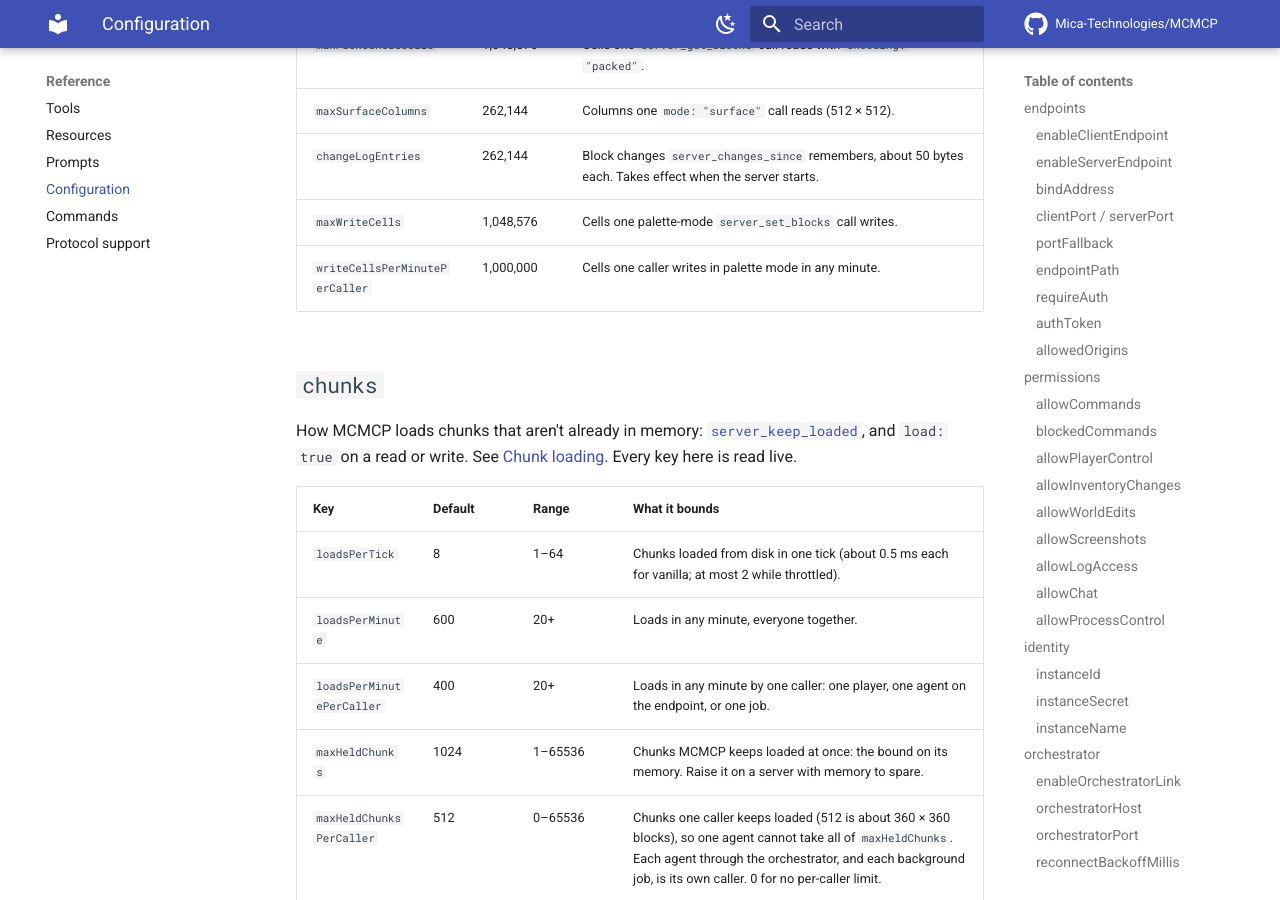
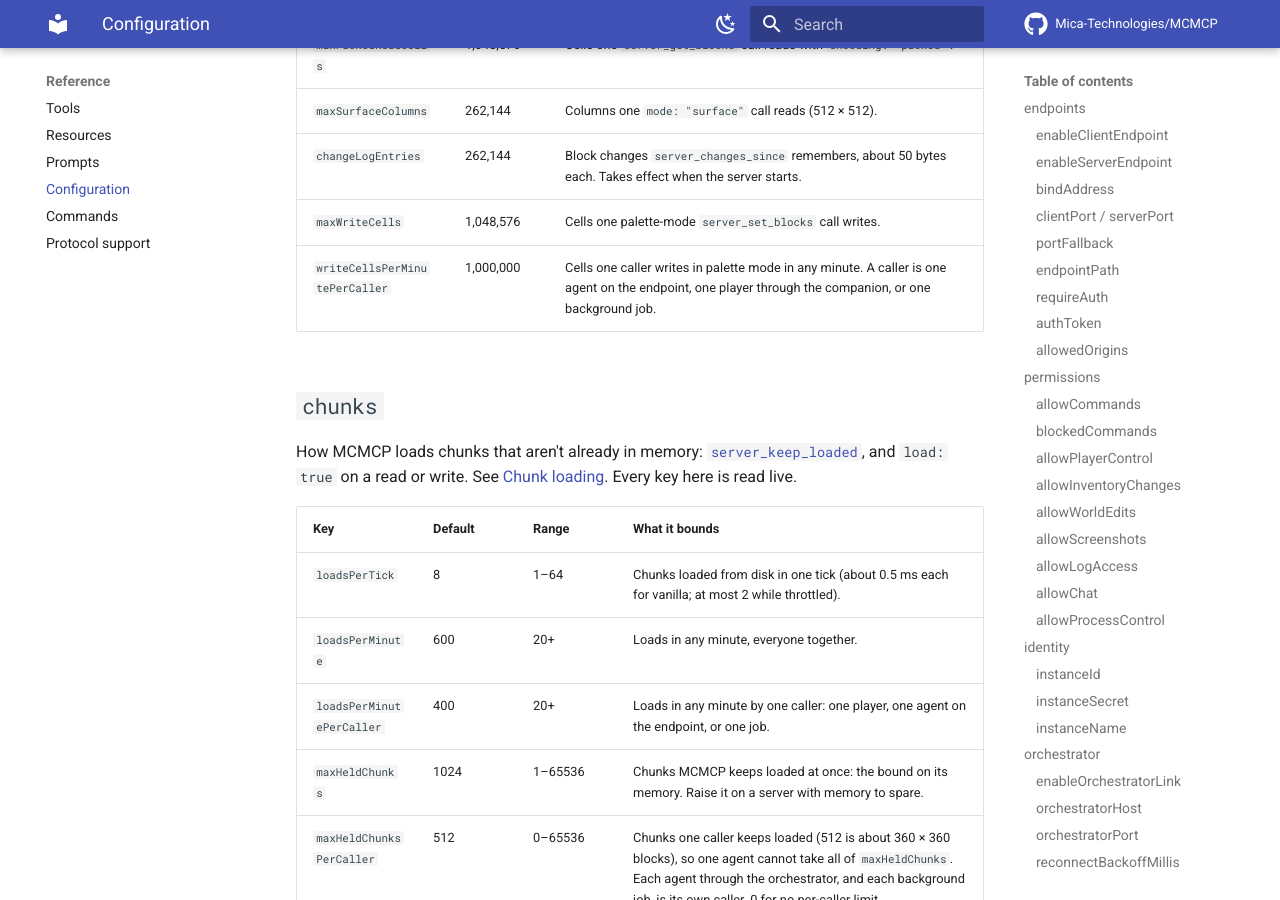
Before and after one commit to Mica-Technologies/MCMCP, an MkDocs documentation site: the page built from docs/reference/configuration.md, in a window 1280 px wide and 900 px high, scrolled down 10544 px. Built offline with MkDocs 1.6.1 and Material for MkDocs 9.7.7, drawn with Linux system fonts in a browser that asks for light colours; comment, search, counter and statistics services are not loaded.

Commit message:
Give each agent its own writes-per-minute budget
The write budget (limits.writeCellsPerMinutePerCaller) was keyed on
ChunkLoadGovernor.callerOf, which is "endpoint" for every agent on
the endpoint. Behind the orchestrator, several agents patching
neighbouring city blocks shared one million cells a minute, so one
large palette write could refuse the others' writes. This is the same
fault #121 fixed for chunk holds.

The budget is now keyed like holds: one per agent on the endpoint,
one per player through the companion, and one per background job. The
limit itself is unchanged.

Built and unit-tested. Not run with several agents at once.

Co-Authored-By: Claude Opus 5.5 <noreply@anthropic.com>

```diff
--- a/docs/reference/configuration.md
+++ b/docs/reference/configuration.md
@@ -435,7 +435,7 @@ room.
 | `maxSurfaceColumns` | 262,144 | Columns one `mode: "surface"` call reads (512 × 512). |
 | `changeLogEntries` | 262,144 | Block changes `server_changes_since` remembers, about 50 bytes each. Takes effect when the server starts. |
 | `maxWriteCells` | 1,048,576 | Cells one palette-mode `server_set_blocks` call writes. |
-| `writeCellsPerMinutePerCaller` | 1,000,000 | Cells one caller writes in palette mode in any minute. |
+| `writeCellsPerMinutePerCaller` | 1,000,000 | Cells one caller writes in palette mode in any minute. A caller is one agent on the endpoint, one player through the companion, or one background job. |
 
 ## `chunks`
 
```
Also changed, not shown: docs/reference/tools.md (+1 -1 lines), 1 other file.
